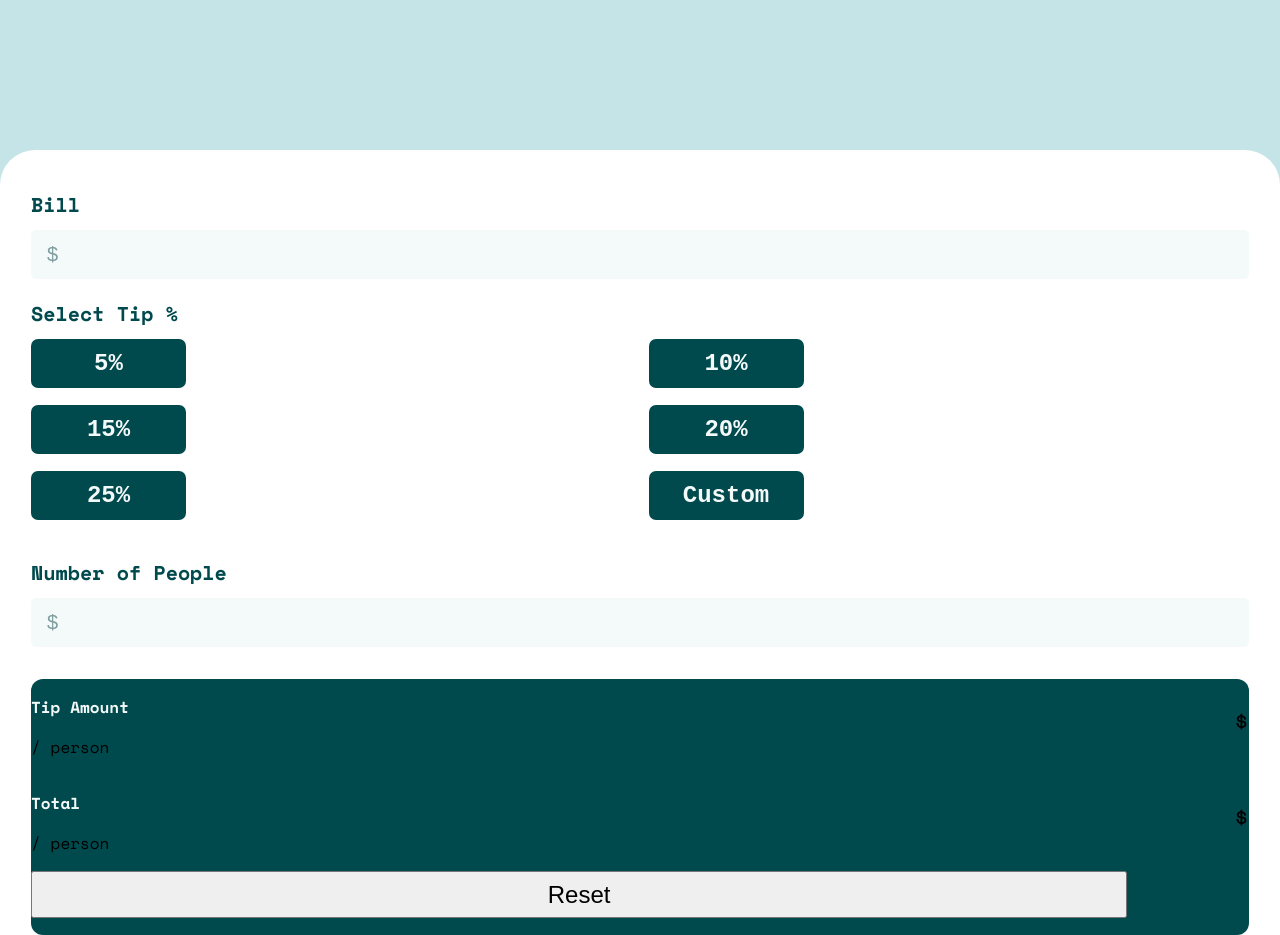
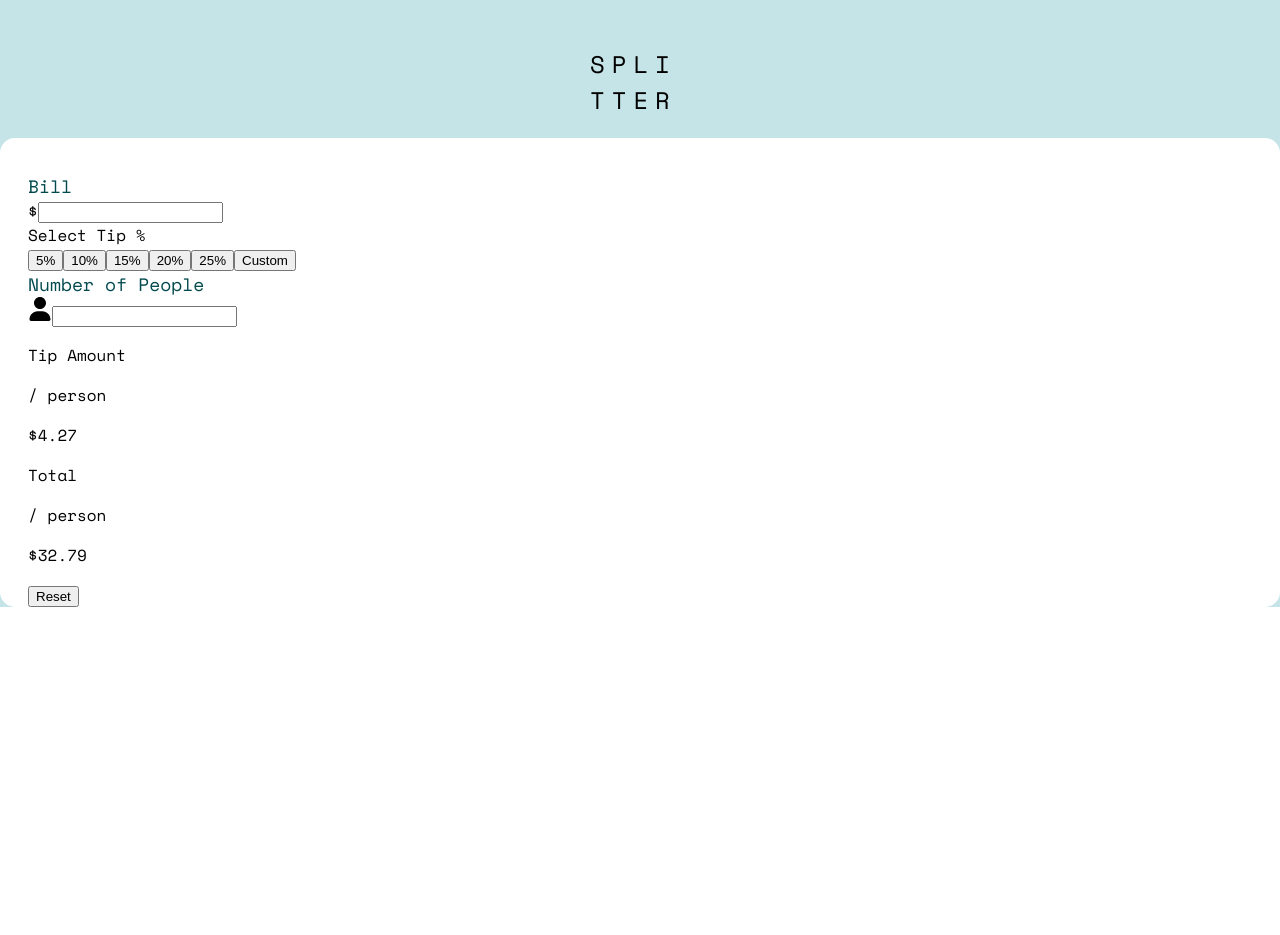
Before and after one commit to okikechinonso/react-projects, a React (Create React App) app: page / in a window 1280 px wide. After the commit the page ends 800 px from the top, so only its background shows below. Built offline with nearby package versions, Linux system fonts and the light colour scheme.

Commit message:
restarted the css version

```diff
--- a/src/App.css
+++ b/src/App.css
@@ -1,108 +1,34 @@
-@import url('https://fonts.googleapis.com/css2?family=Space+Mono:wght@400;700&display=swap');
-
-.tip-app {
-  background: hsl(185, 41%, 84%);
-  height: 935px;
-  font-size: 24px;
-  font-family: 'Space Mono', monospace;
+@import url('https://fonts.googleapis.com/css2?family=Space+Mono:ital,wght@0,400;0,700;1,400;1,700&display=swap');
+.tip-app{
+  font-family: 'Space Mono', monospace;;
+  background-color:  hsl(185, 41%, 84%)
 }
-.tip-app-container {
-  position: absolute;
-  width: 100%;
-  border-top-left-radius: 35px;
-  border-top-right-radius: 35px;
-  background-color: white;
-  margin-top: 150px;
-}
-.tip-app-content {
-  margin: 40px 31px 0px 31px;
-}
-.bill-section {
+.tip-title{
   display: flex;
   flex-direction: column;
+  align-items: auto;
+  margin: 0 auto;
+  width: 100px;
+  height: 54px;
+  font-size: 24px;
+  letter-spacing: 7px;
+  padding-bottom: 38px;
+  padding-top: 46px;
 }
-.bill-section div {
-  padding-left: 16px;
+.tip-app-container{
+  background: white;
+  border-radius: 15px;
+
+}
+.tip-app-content{
   display: flex;
-  background-color: hsl(189, 41%, 97%);
-  height: 49px;
-  border-radius: 5px;
-  justify-content: space-between;
-  align-items: center;
+  flex-direction: column;
+  margin: 0 28px;
 }
-.bill-section input {
-  font-size: 24px;
-  background-color: hsl(189, 41%, 97%);
-  direction: rtl;
-  border: none;
-  font-family: "Courier New", Courier, monospace;
-  font-weight: 700;
-  text-align: right;
-  /* opacity: 0; */
+.desktop{
+  padding: 35px 0 0 0;
 }
-.bill-section input:focus {
- outline: none;
+.bill-section label, .tip-section label{
+  font-size: 18px;
   color: hsl(183, 100%, 15%);
 }
-
-.bill-section label, .tip-section p {
-  font-weight: 700;
-  font-size: 20px;
-  margin-bottom: 11px;
-  color: hsl(183, 100%, 15%);
-}
-.dollar{
-  font-size: 20px;
-  font-family:Arial, Helvetica, sans-serif;
-  color: hsl(184, 14%, 56%);
-}
-.tip-section{
-  width: 100%;
-  margin-bottom: 38px;
-}
-.tip-section-container{
-  display: grid;
-  grid-template-columns: auto auto;
-  gap: 17px;
-}
-.tip-section button{
-  height: 49px;
-  width: 155px;
-  font-size: 24px;
-  text-align: center;
-  font-family: "Courier New", Courier, monospace;
-  font-weight: 700;
-  border-radius: 7px;
-  background-color: hsl(183, 100%, 15%);
-  color: hsl(189, 41%, 97%);
-  border: none;
-}
-.summary-section-container{
-  margin-top: 32px;
-  height: 256px;
-  width: 100%;
-  background: hsl(183, 100%, 15%);
-  border-radius: 12px;
-  display: flex;
-  flex-direction: column;
-  /* margin-bottom: 31px; */
-}
-.summary-section-container button{
-  width: 90%;
-  height: 47px;
-  font-size: 24px;
-}
-.tip-amount{
-  font-size: 16px;
-  font-weight: 700;
-  color: hsl(189, 41%, 97%);
-}
-.per{
-  font-size: 16px;
-}
-.tip-amount-summary-section{
-  display: flex;
-  margin: 0;
-  padding: 0;
-  justify-content: space-between;
-}
--- a/src/App.js
+++ b/src/App.js
@@ -3,34 +3,49 @@ import "./App.css";
 
 function App() {
   return (
+    // <div></div>
     <div className="tip-app">
+      <div className="tip-title">
+        <div>SPLI</div> <div>TTER</div>
+      </div>
       <div className="tip-app-container">
         <div className="tip-app-content">
+          <div className="desktop">
             <div className="bill-section">
               <label>Bill</label>
               <div>
-              <p className="dollar">$</p>
-              <input type="text" />
+                <span className="dollar">$</span>
+                <input type="number" />
               </div>
             </div>
             <div className="tip-section">
-            <p>Select Tip %</p>
+              <lable>Select Tip %</lable>
               <div className="tip-section-container">
                 <button>5%</button>
                 <button>10%</button>
                 <button>15%</button>
                 <button>20%</button>
                 <button>25%</button>
-              <button>Custom</button>
+                <button className="custom">Custom</button>
               </div>
             </div>
             <div className="bill-section">
               <label>Number of People</label>
               <div>
-              <p className="dollar">$</p>
+                <svg
+                  height={24}
+                  width="24"
+                  className="dollar"
+                  xmlns="http://www.w3.org/2000/svg"
+                  viewBox="0 0 448 512"
+                >
+                  <path d="M224 256c70.7 0 128-57.31 128-128s-57.3-128-128-128C153.3 0 96 57.31 96 128S153.3 256 224 256zM274.7 304H173.3C77.61 304 0 381.6 0 477.3c0 19.14 15.52 34.67 34.66 34.67h378.7C432.5 512 448 496.5 448 477.3C448 381.6 370.4 304 274.7 304z" />
+                </svg>
                 <input type="text" />
               </div>
             </div>
+          </div>
+
           <div className="summary-section-container">
             <div className="summary-section">
               <div className="tip-amount-summary-section">
@@ -38,14 +53,14 @@ function App() {
                   <p className="tip-amount">Tip Amount</p>
                   <p className="per">/ person</p>
                 </div>
-                <p>$</p>
+                <p className="tip-summary-dollar">$4.27</p>
               </div>
               <div className="tip-amount-summary-section">
                 <div className="tip-amount-section">
                   <p className="tip-amount">Total</p>
                   <p className="per">/ person</p>
                 </div>
-                <p>$</p>
+                <p className="tip-summary-dollar">$32.79</p>
               </div>
             </div>
             <button>Reset</button>
```
Lines whose indentation alone changed are shown as unchanged.
